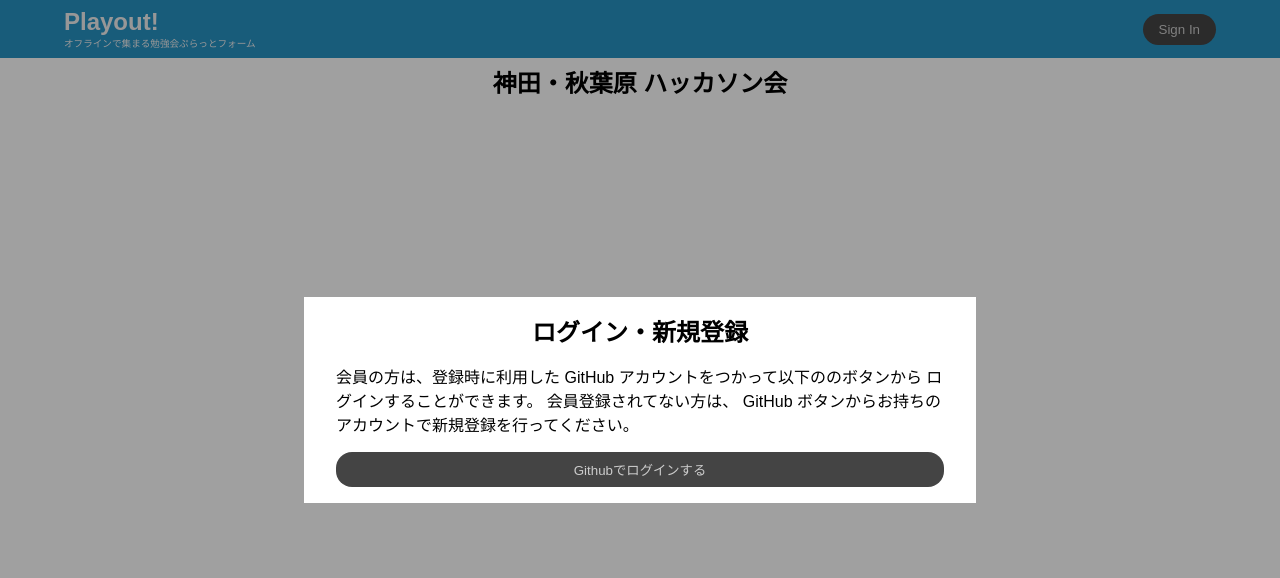
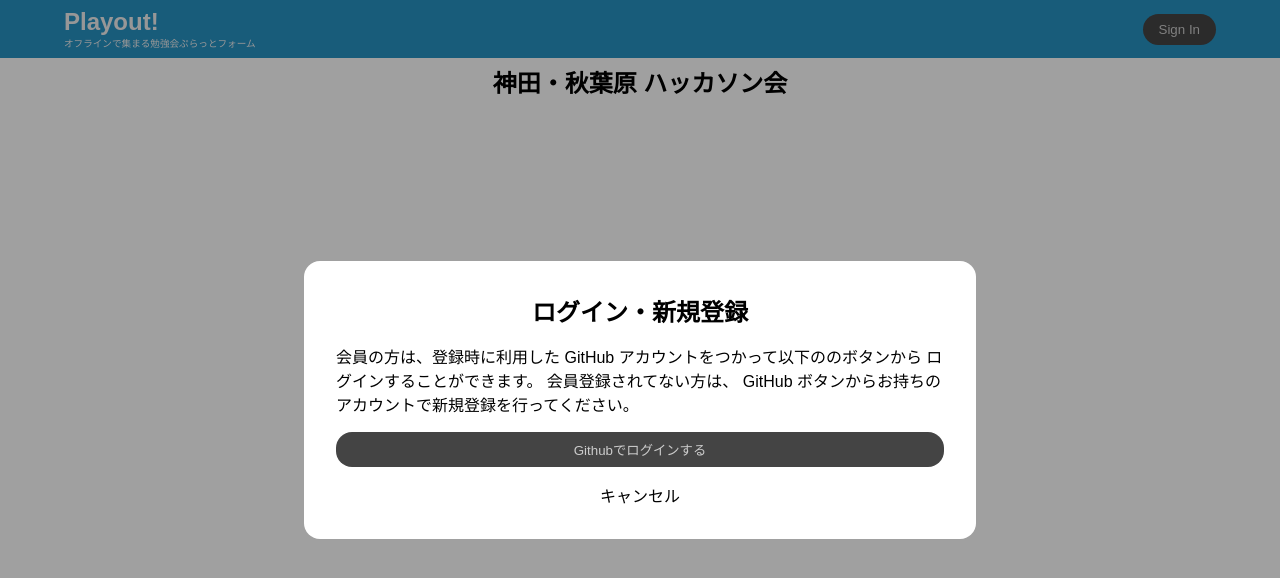
Before and after one commit to fffff-cafe/playout, a Next.js app: page /event/1 in a window 1280 px wide. Both pictures are taken after a click on the button "Sign In". Shown: the top 578 px of the page. Built offline with nearby package versions, Linux system fonts and the light colour scheme; no server answers; a web font is replaced by a local one.

Commit message:
Fix auth dialog style

```diff
--- a/components/auth.tsx
+++ b/components/auth.tsx
@@ -70,7 +70,7 @@ const Auth = () => {
                 display: "flex",
                 flexFlow: "column",
                 gap: "1rem",
-                padding: "0 1rem",
+                padding: "1rem",
               }}
             >
               <h2>ログイン・新規登録</h2>
@@ -91,6 +91,17 @@ const Auth = () => {
               >
                 Githubでログインする
               </Button>
+              <a
+                onClick={() => setIsActiveModal(false)}
+                style={{
+                  cursor: "pointer",
+                  display: "block",
+                  textAlign: "center",
+                  width: "100%",
+                }}
+              >
+                キャンセル
+              </a>
             </section>
           </Dialog>
         </>
--- a/components/common/dialog.tsx
+++ b/components/common/dialog.tsx
@@ -20,6 +20,7 @@ export const Dialog: FC<ComponentProps<"dialog">> = ({
         ref={ref}
         style={{
           border: "none",
+          borderRadius: "1rem",
           boxShadow: "0 0 0 100vmax rgba(0, 0, 0, 0.3)",
           inlineSize: "min(42rem, 90vw)",
           inset: 0,
```
